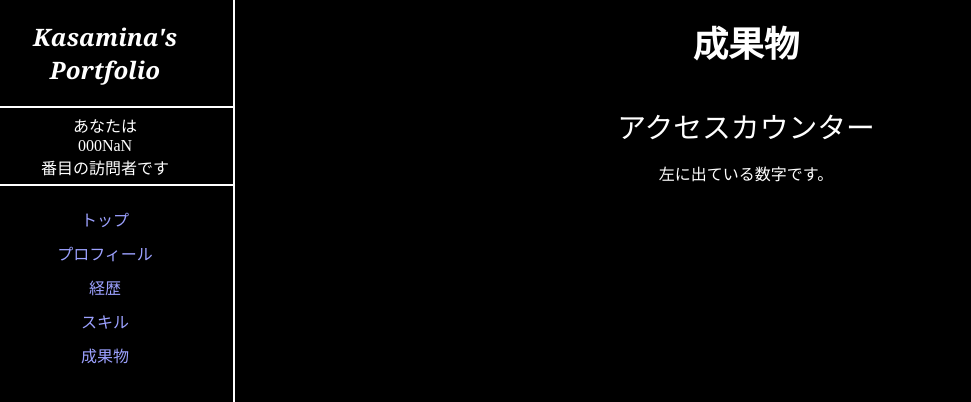
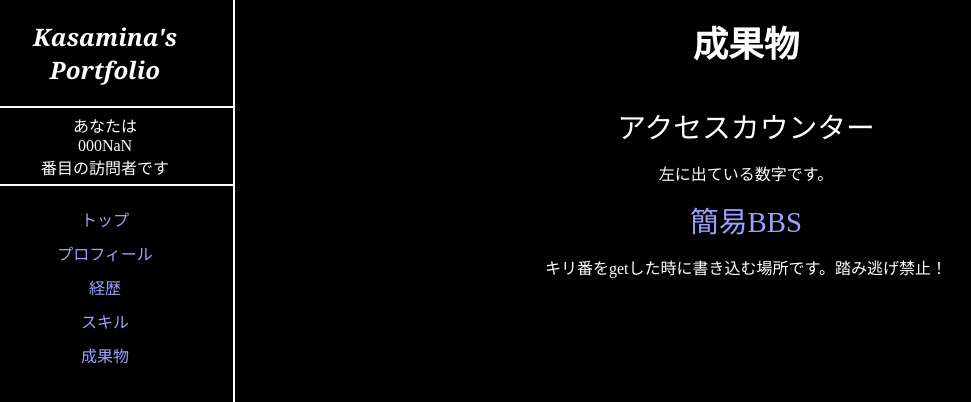
Before and after one commit to kasamina80/next_wm, a Next.js app: page /archives in a window 1280 px wide. Shown: the top 402 px of the page, without its empty margins (23-994 px from the left). Built offline with nearby package versions, Linux system fonts and the light colour scheme; no server answers; the database is empty.

Commit message:
成果物に簡易BBSを追加

```diff
--- a/pages/archives.tsx
+++ b/pages/archives.tsx
@@ -1,4 +1,5 @@
 import Sidebar from "../components/Sidebar";
+import Link from "next/link";
 import "../src/app/app.scss";
 
 const ProfilePage = () => {
@@ -10,6 +11,8 @@ const ProfilePage = () => {
         <dl>
           <dt>アクセスカウンター</dt>
           <dd>左に出ている数字です。</dd>
+          <dt><Link href="/bbs">簡易BBS</Link></dt>
+          <dd>キリ番をgetした時に書き込む場所です。踏み逃げ禁止！</dd>
         </dl>
       </div>
     </div>
```
